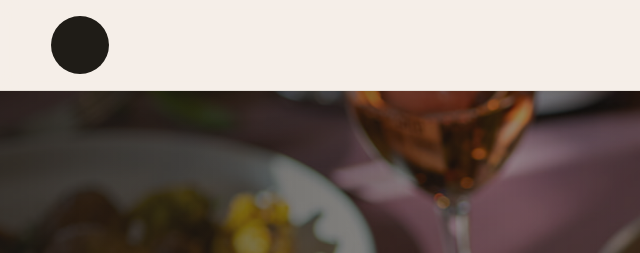
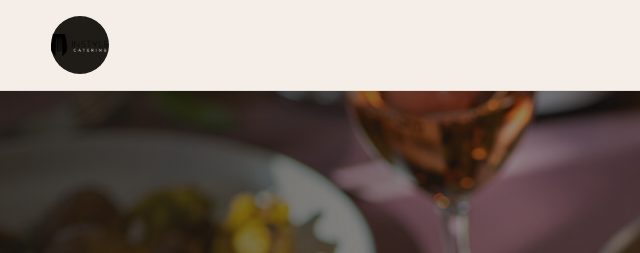
Before and after one commit to NoahSmartMedia/InStyle-Catering, a plain HTML site: page index.html in a window 1280 px wide. Shown: the top 253 px of the page, 0-640 px from the left. Drawn offline with nearby package versions, Linux system fonts and the light colour scheme; the site is published under a folder, as on GitHub Pages, so addresses that start at the root find nothing.

Commit message:
Update index.html

```diff
--- a/index.html
+++ b/index.html
@@ -18,7 +18,7 @@
     <div class="container">
 
         <a href="index.html" class="logo">
-            <div class="logo-mark"><img src="/Asset 1.png" alt=""></div>
+            <div class="logo-mark"><img src="Asset 1.png" alt=""></div>
         </a>
 
         <nav class="nav">
```
